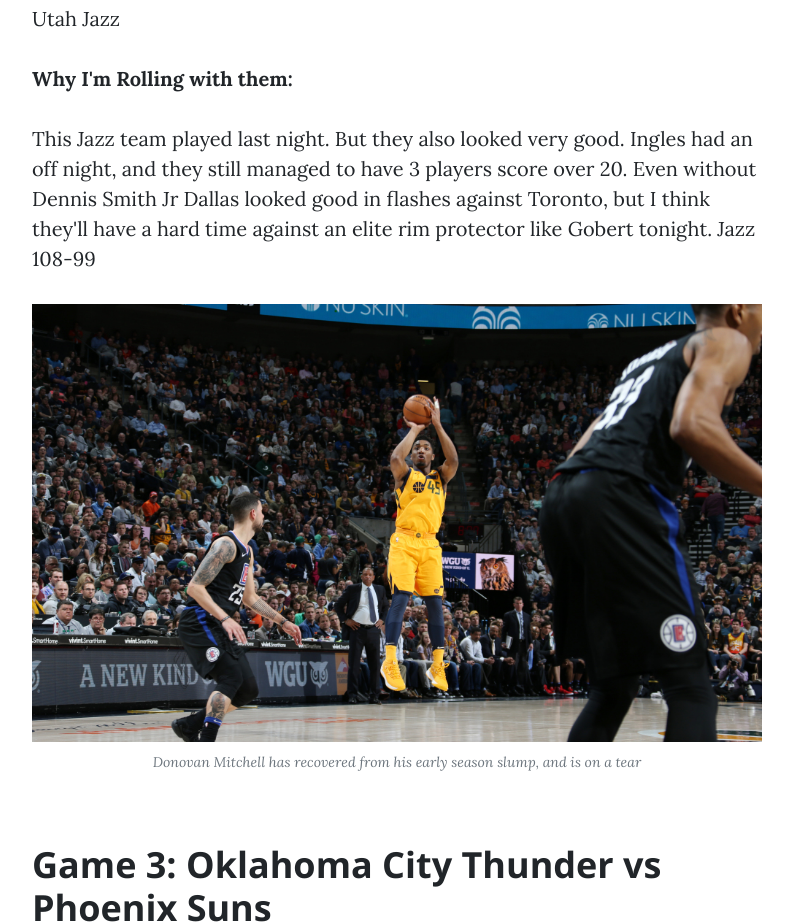
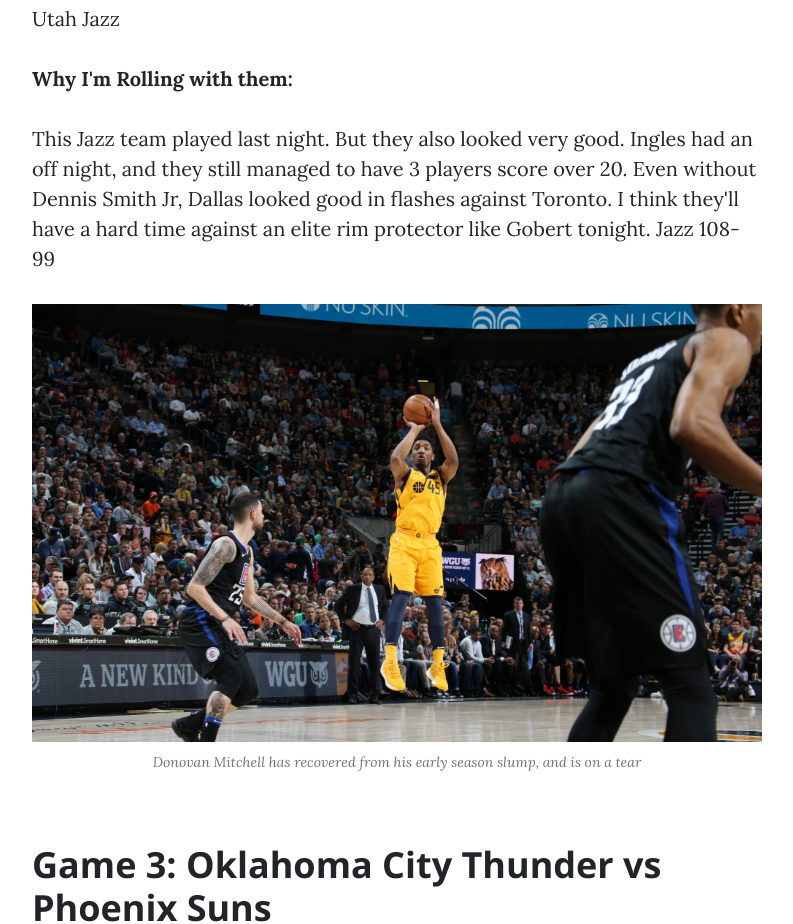
Before and after one commit to SamWorrod/SamWorrod.github.io, a website: page oct28post.html in a window 1280 px wide. Shown: the part 1360-2284 px from the top of the page, without its empty margins (243-1036 px from the left). Drawn offline with nearby package versions, Linux system fonts and the light colour scheme.

Commit message:
Format Change

```diff
--- a/oct28post.html
+++ b/oct28post.html
@@ -79,7 +79,7 @@
 
             <h2 class="section-heading">Game 2: Utah Jazz vs Dallas Mavericks</h2>
             <p style="font-weight: bold">My Pick:<p>Utah Jazz</p>
-            <p style="font-weight: bold">Why I'm Rolling with them:</p>  <p>This Jazz team played last night. But they also looked very good. Ingles had an off night, and they still managed to have 3 players score over 20. Even without Dennis Smith Jr Dallas looked good in flashes against Toronto, but I think they'll have a hard time against an elite rim protector like Gobert tonight. Jazz 108-99</p>
+            <p style="font-weight: bold">Why I'm Rolling with them:</p>  <p>This Jazz team played last night. But they also looked very good. Ingles had an off night, and they still managed to have 3 players score over 20. Even without Dennis Smith Jr, Dallas looked good in flashes against Toronto. I think they'll have a hard time against an elite rim protector like Gobert tonight. Jazz 108-99</p>
             <img class="img-fluid" src="img/oct28mitchell.jpg" alt="">
             <span class="caption text-muted">Donovan Mitchell has recovered from his early season slump, and is on a tear</span>
 
```
